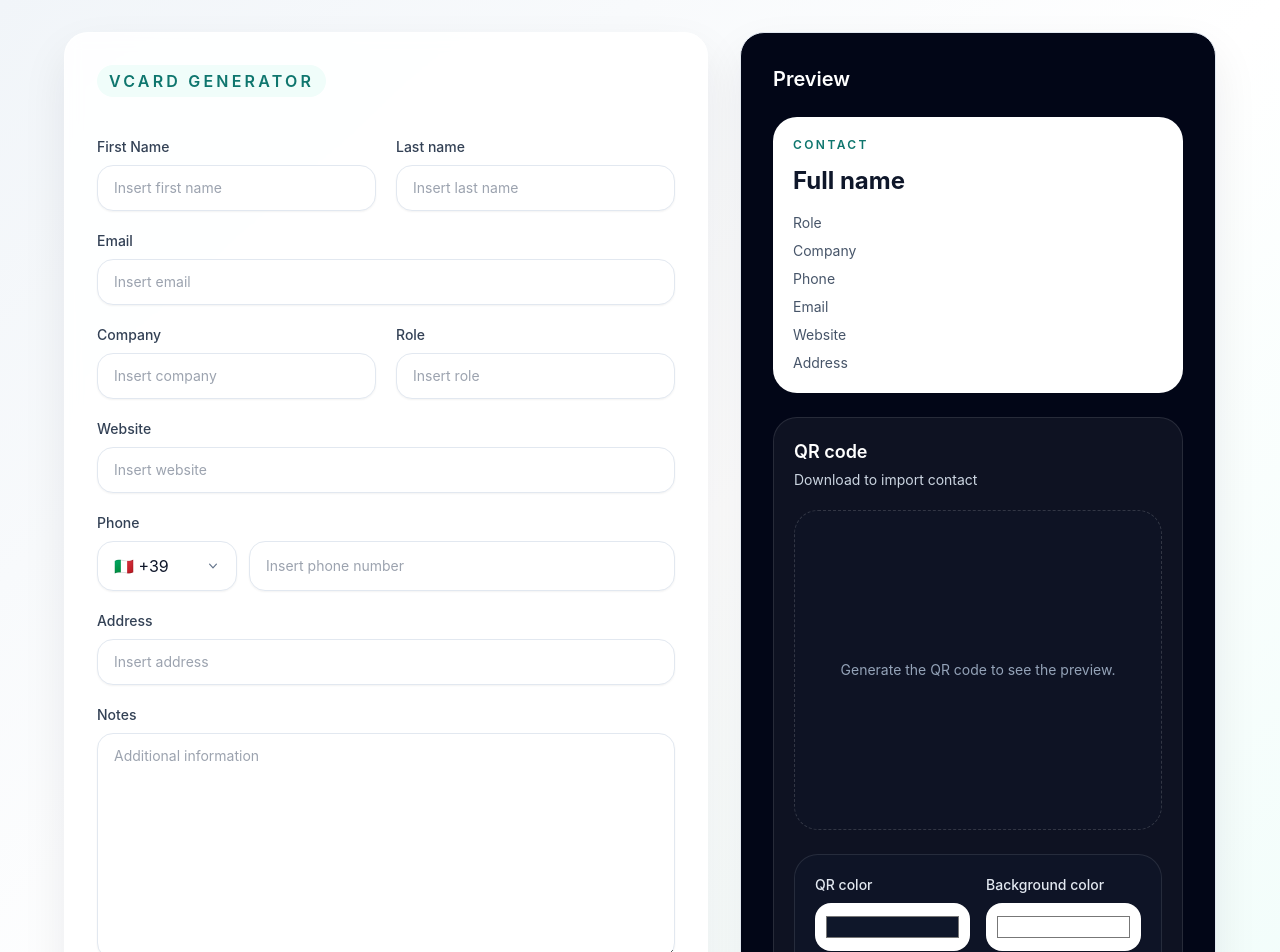
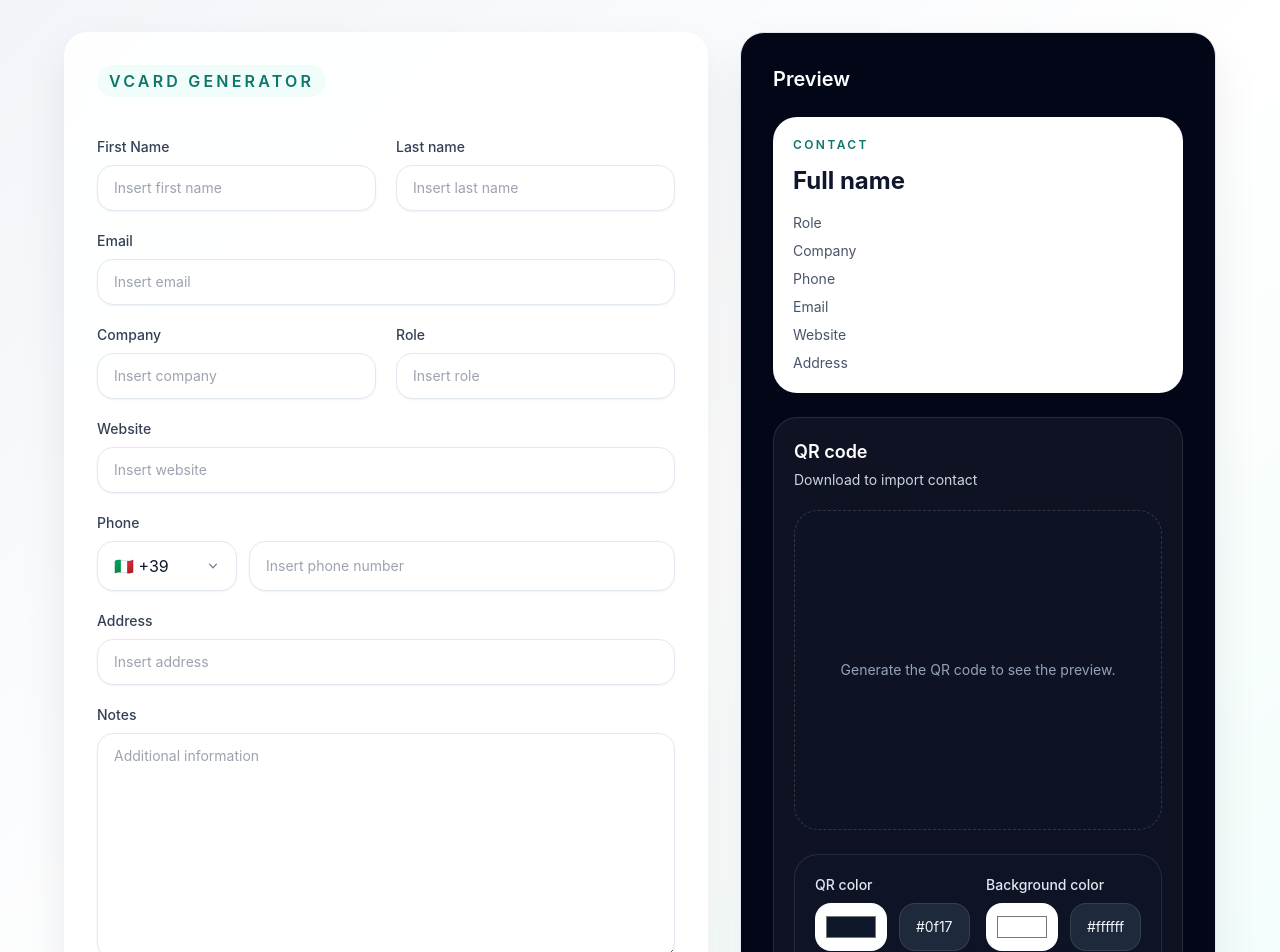
Before and after one commit to RykerWilder/vcard-generator, a React (Vite) app: page / in a window 1280 px wide. Shown: the top 952 px of the page. Built offline with nearby package versions, Linux system fonts and the light colour scheme.

Commit message:
feat: input for exadecimal color

```diff
--- a/src/App.jsx
+++ b/src/App.jsx
@@ -32,6 +32,21 @@ function escapeVCard(value) {
     .replace(/;/g, "\\;");
 }
 
+function isHexColor(value) {
+  return /^#([0-9A-Fa-f]{6})$/.test(value);
+}
+
+function normalizeHexInput(value) {
+  let next = value.trim();
+
+  if (!next.startsWith("#")) {
+    next = `#${next}`;
+  }
+
+  next = `#${next.slice(1).replace(/[^0-9A-Fa-f]/g, "").slice(0, 6)}`;
+  return next;
+}
+
 function App() {
   const [form, setForm] = useState(initialForm);
   const [qrVisible, setQrVisible] = useState(false);
@@ -43,6 +58,9 @@ function App() {
 
   const fieldClass =
     "w-full rounded-2xl border border-slate-200 bg-white px-4 py-3 text-slate-900 shadow-sm outline-none transition focus:border-teal-500 focus:ring-4 focus:ring-teal-100";
+
+  const darkFieldClass =
+    "w-full rounded-2xl border border-white/10 bg-slate-800 px-4 py-3 text-slate-100 shadow-sm outline-none transition placeholder:text-slate-400 focus:border-teal-500 focus:ring-4 focus:ring-teal-100";
 
   const selectClass = `${fieldClass} appearance-none pr-10`;
 
@@ -132,6 +150,18 @@ function App() {
       .replace(/\s+/g, "-")
       .toLowerCase();
     link.click();
+  }
+
+  function handleHexInput(setter, value) {
+    setter(normalizeHexInput(value));
+  }
+
+  function handleHexBlur(setter, value, fallback) {
+    if (isHexColor(value)) {
+      setter(value.toLowerCase());
+    } else {
+      setter(fallback);
+    }
   }
 
   const fields = [
@@ -385,13 +415,29 @@ function App() {
                   >
                     QR color
                   </label>
+
+                  <div className="grid gap-3 sm:grid-cols-[72px_1fr]">
                     <input
                       id="qrColor"
                       type="color"
-                    value={qrColor}
-                    onChange={(e) => setQrColor(e.target.value)}
+                      value={isHexColor(qrColor) ? qrColor : "#0f172a"}
+                      onChange={(e) => setQrColor(e.target.value.toLowerCase())}
                       className="h-12 w-full rounded-2xl border border-white/10 bg-white p-2 shadow-sm outline-none transition focus:border-teal-500 focus:ring-4 focus:ring-teal-100"
                     />
+
+                    <input
+                      id="qrColorHex"
+                      type="text"
+                      inputMode="text"
+                      value={qrColor}
+                      onChange={(e) => handleHexInput(setQrColor, e.target.value)}
+                      onBlur={() =>
+                        handleHexBlur(setQrColor, qrColor, "#0f172a")
+                      }
+                      placeholder="#0f172a"
+                      className={darkFieldClass}
+                    />
+                  </div>
                 </div>
 
                 <div>
@@ -401,13 +447,29 @@ function App() {
                   >
                     Background color
                   </label>
+
+                  <div className="grid gap-3 sm:grid-cols-[72px_1fr]">
                     <input
                       id="bgColor"
                       type="color"
-                    value={bgColor}
-                    onChange={(e) => setBgColor(e.target.value)}
+                      value={isHexColor(bgColor) ? bgColor : "#ffffff"}
+                      onChange={(e) => setBgColor(e.target.value.toLowerCase())}
                       className="h-12 w-full rounded-2xl border border-white/10 bg-white p-2 shadow-sm outline-none transition focus:border-teal-500 focus:ring-4 focus:ring-teal-100"
                     />
+
+                    <input
+                      id="bgColorHex"
+                      type="text"
+                      inputMode="text"
+                      value={bgColor}
+                      onChange={(e) => handleHexInput(setBgColor, e.target.value)}
+                      onBlur={() =>
+                        handleHexBlur(setBgColor, bgColor, "#ffffff")
+                      }
+                      placeholder="#ffffff"
+                      className={darkFieldClass}
+                    />
+                  </div>
                 </div>
               </div>
 
```
Lines whose indentation alone changed are shown as unchanged.
